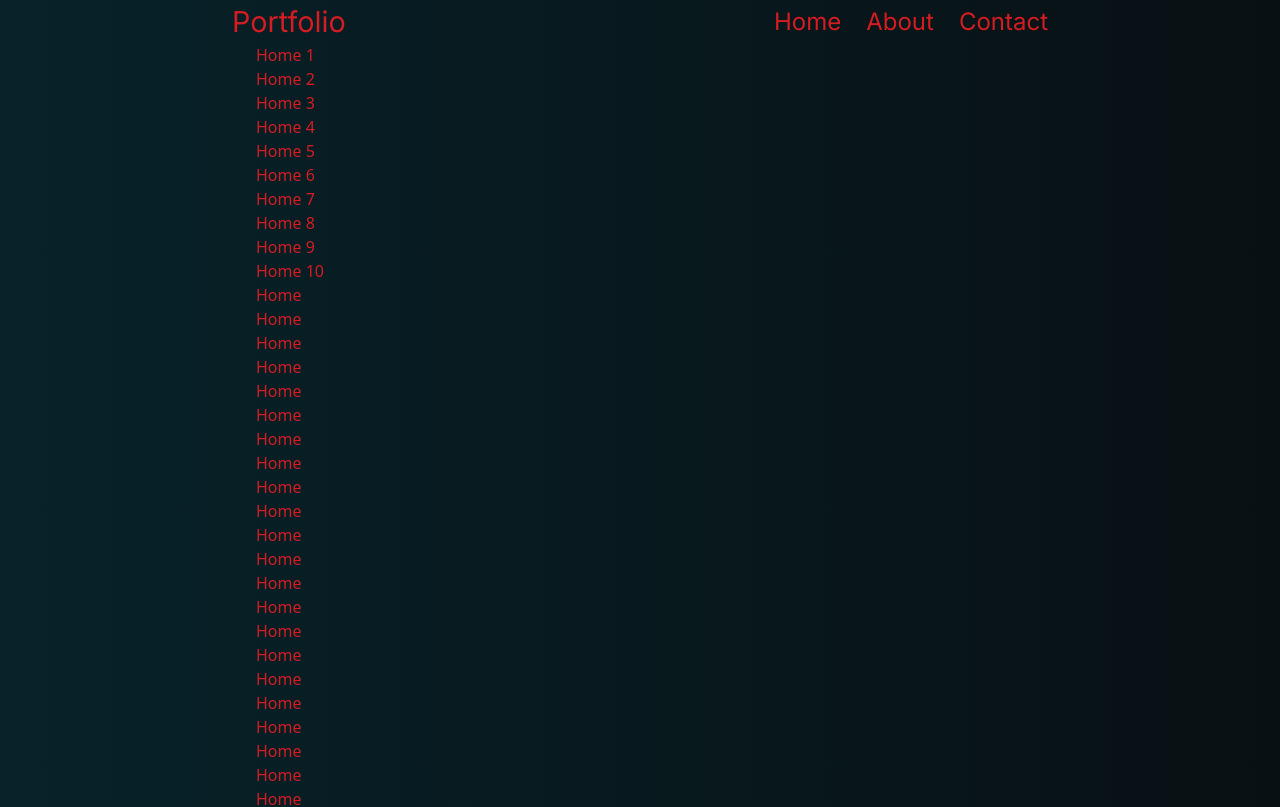
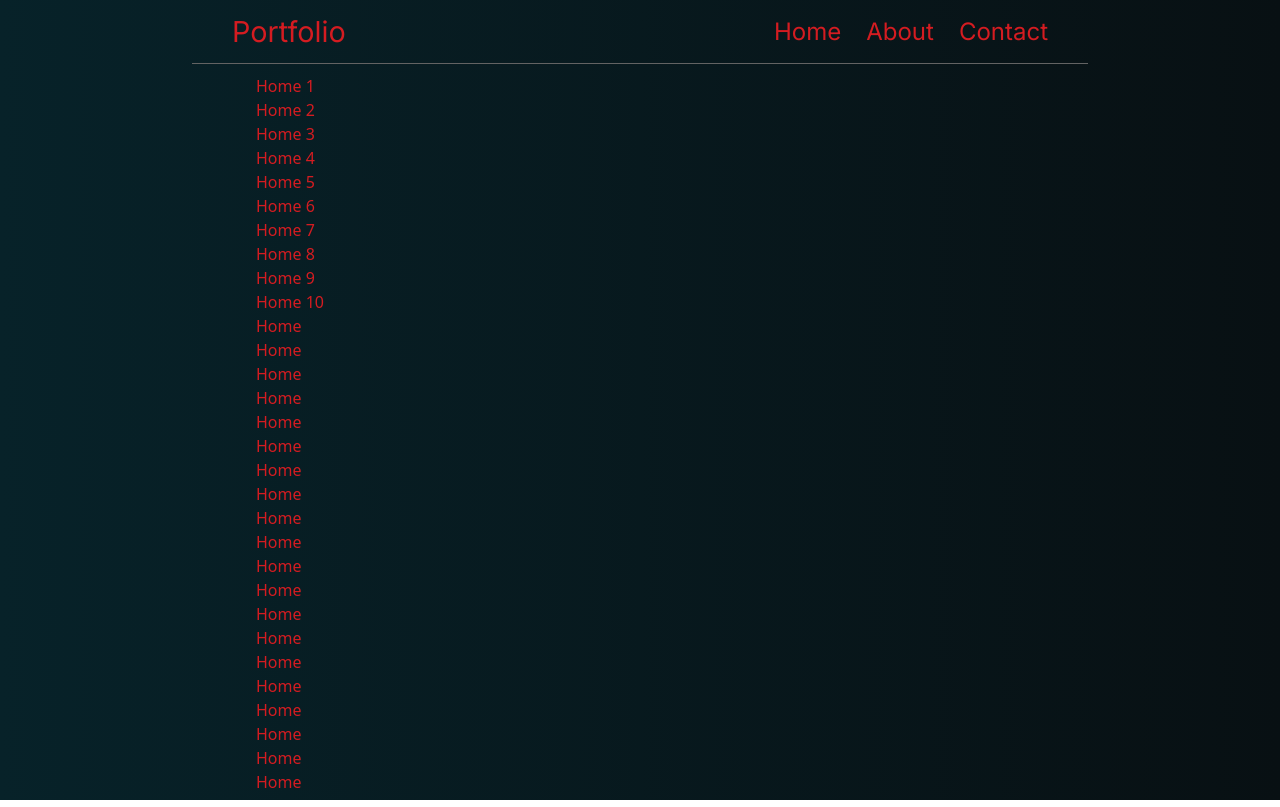
Before and after one commit to DerenB/portfolio-page, a React (Vite) app in the folder portfolio/: page / in a window 1280 px wide. Shown: the top 807 px of the page. Built offline with nearby package versions, Linux system fonts and the light colour scheme; a web font is replaced by a local one.

Commit message:
Working on Navbar

```diff
--- a/portfolio/Components/Navbar.jsx
+++ b/portfolio/Components/Navbar.jsx
@@ -5,6 +5,7 @@ import '../Styles/Navbar.css'
 
 function NavBar() {
   return (
+    <div className='navMainBackground'>
       <nav className='navMain'>
         <div className='navIcon'>
           Portfolio
@@ -15,6 +16,8 @@ function NavBar() {
           <li className='navItem'><Link to="/contact">Contact</Link></li>
         </ul>
       </nav>
+    </div>
+
   );
 }
 
--- a/portfolio/Styles/App.css
+++ b/portfolio/Styles/App.css
@@ -0,0 +1,12 @@
+html {
+    overflow: hidden;
+}
+
+body {
+    overflow: hidden;
+}
+
+.content {
+    height: 100vh; /* Ensure content takes full viewport height */
+    overflow-y: auto; /* Enable scrolling within the content */
+}
--- a/portfolio/Styles/Navbar.css
+++ b/portfolio/Styles/Navbar.css
@@ -1,6 +1,16 @@
+.navMainBackground {
+    width: 100%;
+    background: linear-gradient(to right, #072229, #081013);
+    position: sticky;
+    top: 0;
+}
+
 .navMain {
     width: 50%;
     margin-left: 25%;
+    margin-bottom: 10px;
+    padding-top: 10px;
+    padding-bottom: 10px;
     display: flex;
     flex-direction: row;
     justify-content: space-between;
@@ -11,8 +21,7 @@
     font-style: normal;
     font-size: 1.5em;
     color: #D41C21;
-    position: sticky;
-    top: 0;
+    border-bottom: 1px solid #636363;
 }
 
 .navIcon {
--- a/portfolio/index.html
+++ b/portfolio/index.html
@@ -2,15 +2,16 @@
 <html lang="en" style="background: linear-gradient(to right, #072229, #081013);">
   <head>
     <meta charset="UTF-8" />
-    <link rel="icon" type="image/svg+xml" href="/vite.svg" />
     <meta name="viewport" content="width=device-width, initial-scale=1.0" />
     <title>DAB all day</title>
+
+    <link rel="stylesheet" href="./Styles/index.css">
 
     <link rel="preconnect" href="https://fonts.googleapis.com">
     <link rel="preconnect" href="https://fonts.gstatic.com" crossorigin>
     <link href="https://fonts.googleapis.com/css2?family=Inter:ital,opsz,wght@0,14..32,100..900;1,14..32,100..900&family=Xanh+Mono&display=swap" rel="stylesheet">
   </head>
-  <body>
+  <body style="background: linear-gradient(to right, #072229, #081013);">
     <div id="root"></div>
     <script type="module" src="/src/main.jsx"></script>
   </body>
--- a/portfolio/src/App.jsx
+++ b/portfolio/src/App.jsx
@@ -1,3 +1,4 @@
+import { useEffect, useRef } from 'react';
 import { BrowserRouter, Route, Routes } from 'react-router-dom';
 
 // Pages
@@ -11,9 +12,34 @@ import NavBar from '../Components/Navbar.jsx';
 // Styles
 import '../Styles/App.css';
 
+function App() {
+  const contentRef = useRef(null);
 
-function App() {
+  useEffect(() => {
+    const content = contentRef.current;
+
+    const preventScroll = (event) => {
+      const { scrollTop, scrollHeight, clientHeight} = content;
+
+      if (scrollTop === 0 && event.deltaY < 0) {
+        event.preventDefault();
+      }
+
+      if (scrollTop + clientHeight >= scrollHeight && event.deltaY > 0) {
+        event.preventDefault();
+      }
+    }
+
+    content.addEventListener('wheel', preventScroll)
+
+    return () => {
+      content.removeEventListener('wheel', preventScroll)
+    }
+  }, [])
+
+
   return (
+    <div className='content' ref={contentRef}>
       <BrowserRouter>
         <NavBar />
         <Routes>
@@ -22,6 +48,7 @@ function App() {
           <Route path="/contact" element={<Contact />} />
         </Routes>
       </BrowserRouter>
+    </div>
   )
 }
 
```
Lines whose indentation alone changed are shown as unchanged.
